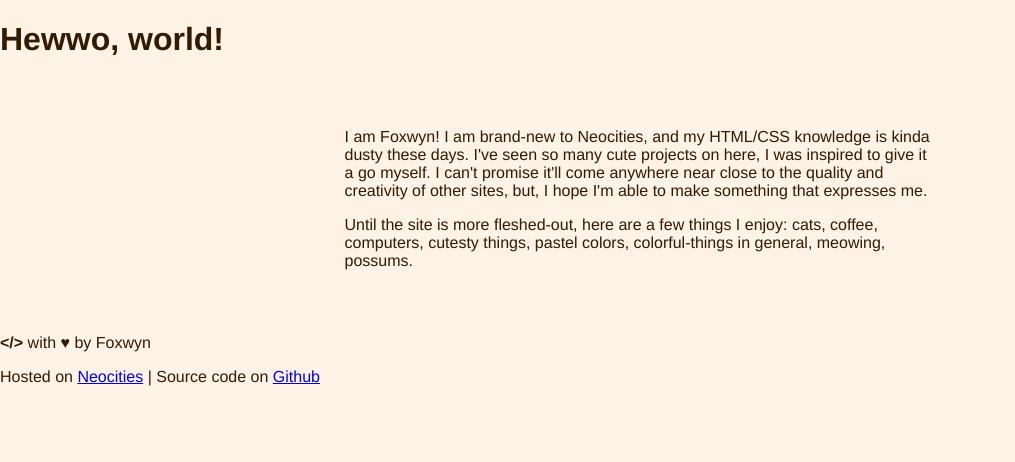
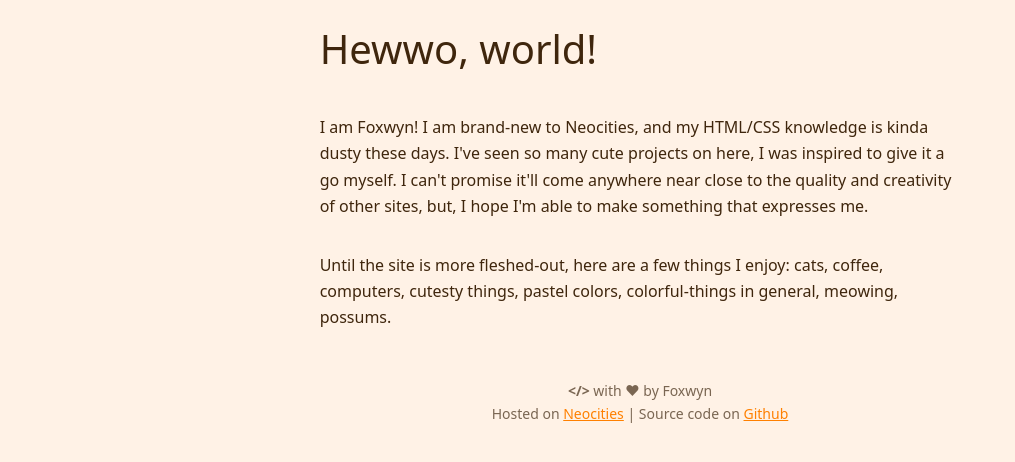
Before and after one commit to foxwyn/neocities, a website: page site/index.html in a window 1280 px wide. Shown: the whole page, without its empty margins (0-1015 px from the left). Drawn offline with Linux system fonts and the light colour scheme.

Commit message:
style: add typography styles and structure for header and footer

```diff
--- a/less/core/reset.less
+++ b/less/core/reset.less
@@ -5,9 +5,13 @@ body {
   padding: 0;
 }
 
-main,section,article {
+main,section,article,header,footer {
   box-sizing: border-box;
   margin: 0 auto;
-  padding: 2rem 1rem;
   max-width: @contentWidth;
 }
+
+h1,h2,h3,h4,p {
+  margin: 0;
+  padding: 1rem 0;
+}
--- /dev/null
+++ b/less/core/typography.less
@@ -0,0 +1,7 @@
+h1,h2,h3,h4,p {
+  line-height: @baseLineHeight;
+}
+
+a {
+  color: @orange;
+}
--- /dev/null
+++ b/less/layout/footer.less
@@ -0,0 +1,9 @@
+footer {
+  color: desaturate(lighten(@textColor, 25%), 45%);
+  font-size: @fontSize - 2px;
+  padding: 2rem 0;
+  text-align: center;
+  p {
+    padding: 0 0;
+  }
+}
--- /dev/null
+++ b/less/layout/header.less
@@ -0,0 +1,6 @@
+header {
+  h1 {
+    font-weight: 500;
+    font-size: 2.5em;
+  }
+}
--- a/less/theme.less
+++ b/less/theme.less
@@ -14,3 +14,7 @@
 @import "mixins";
 
 @import "core/reset.less";
+@import "core/typography";
+
+@import "layout/footer";
+@import "layout/header";
--- a/less/variables.less
+++ b/less/variables.less
@@ -4,13 +4,16 @@
 @orange: hsl(30, 100%, 50%);
 
 @bgcolor: lighten(@orange, 45%);
-@textColor: darken(@orange, 40%);
+@textColor: desaturate(darken(@orange, 35%), 35%);
 
 
 // Fonts
-@fontFamily: "Helvetica","Arial",sans-serif;
+@fontFamily: system-ui, -apple-system, BlinkMacSystemFont, 'Segoe UI', Roboto, Oxygen, Ubuntu, Cantarell, 'Open Sans', 'Helvetica Neue', sans-serif;
 @fontSize: 16px;
 @fontWeight: 400;
 
 // Layout
 @contentWidth: 70ch;
+
+// Typography
+@baseLineHeight: 1.650em;
--- a/site/assets/css/main.css
+++ b/site/assets/css/main.css
@@ -9,15 +9,15 @@
   * ================================================================
   */
 .fontstack {
-  color: hsl(30, 100%, 10%);
-  font-family: "Helvetica", "Arial", sans-serif;
+  color: hsl(30, 65%, 15%);
+  font-family: system-ui, -apple-system, BlinkMacSystemFont, 'Segoe UI', Roboto, Oxygen, Ubuntu, Cantarell, 'Open Sans', 'Helvetica Neue', sans-serif;
   font-size: 16px;
   font-weight: 400;
 }
 body {
   background-color: hsl(30, 100%, 95%);
-  color: hsl(30, 100%, 10%);
-  font-family: "Helvetica", "Arial", sans-serif;
+  color: hsl(30, 65%, 15%);
+  font-family: system-ui, -apple-system, BlinkMacSystemFont, 'Segoe UI', Roboto, Oxygen, Ubuntu, Cantarell, 'Open Sans', 'Helvetica Neue', sans-serif;
   font-size: 16px;
   font-weight: 400;
   margin: 0;
@@ -25,9 +25,41 @@ body {
 }
 main,
 section,
-article {
+article,
+header,
+footer {
   box-sizing: border-box;
   margin: 0 auto;
-  padding: 2rem 1rem;
   max-width: 70ch;
 }
+h1,
+h2,
+h3,
+h4,
+p {
+  margin: 0;
+  padding: 1rem 0;
+}
+h1,
+h2,
+h3,
+h4,
+p {
+  line-height: 1.65em;
+}
+a {
+  color: hsl(30, 100%, 50%);
+}
+footer {
+  color: hsl(30, 20%, 40%);
+  font-size: 14px;
+  padding: 2rem 0;
+  text-align: center;
+}
+footer p {
+  padding: 0 0;
+}
+header h1 {
+  font-weight: 500;
+  font-size: 2.5em;
+}
```
